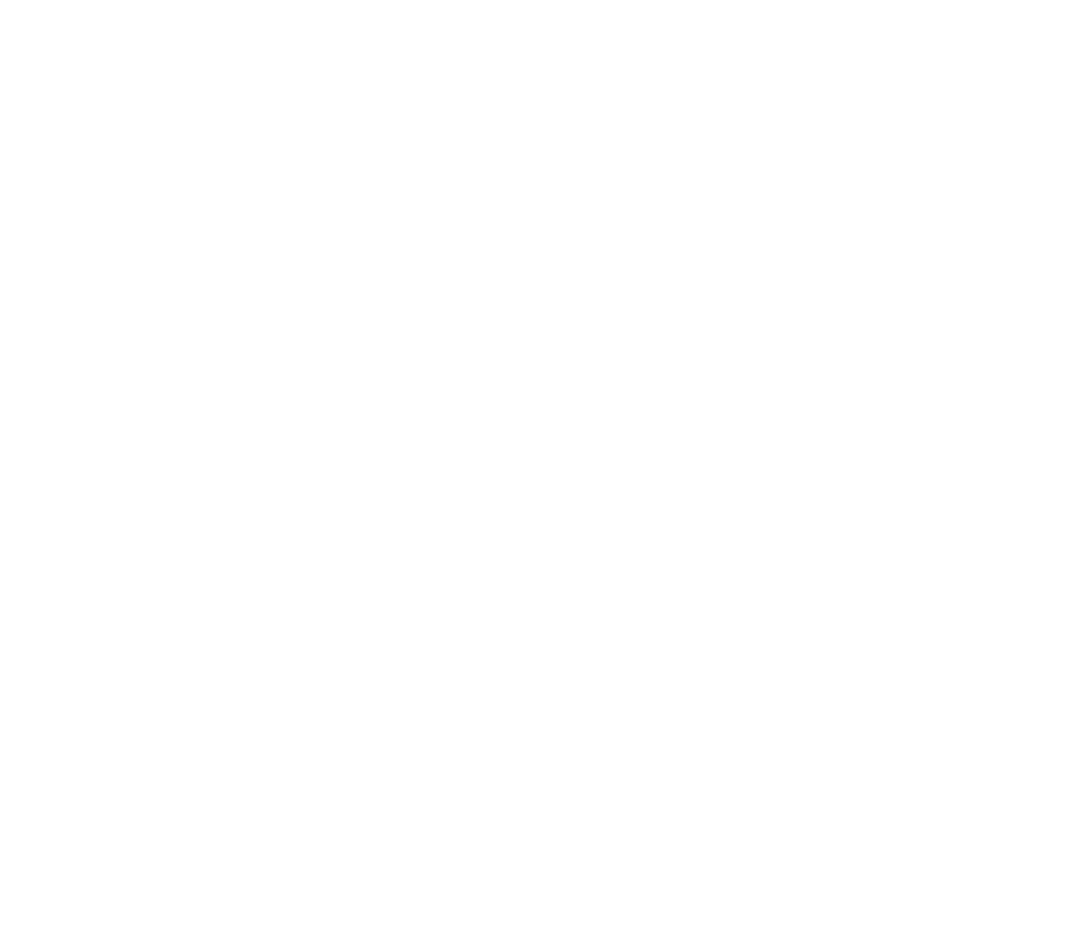
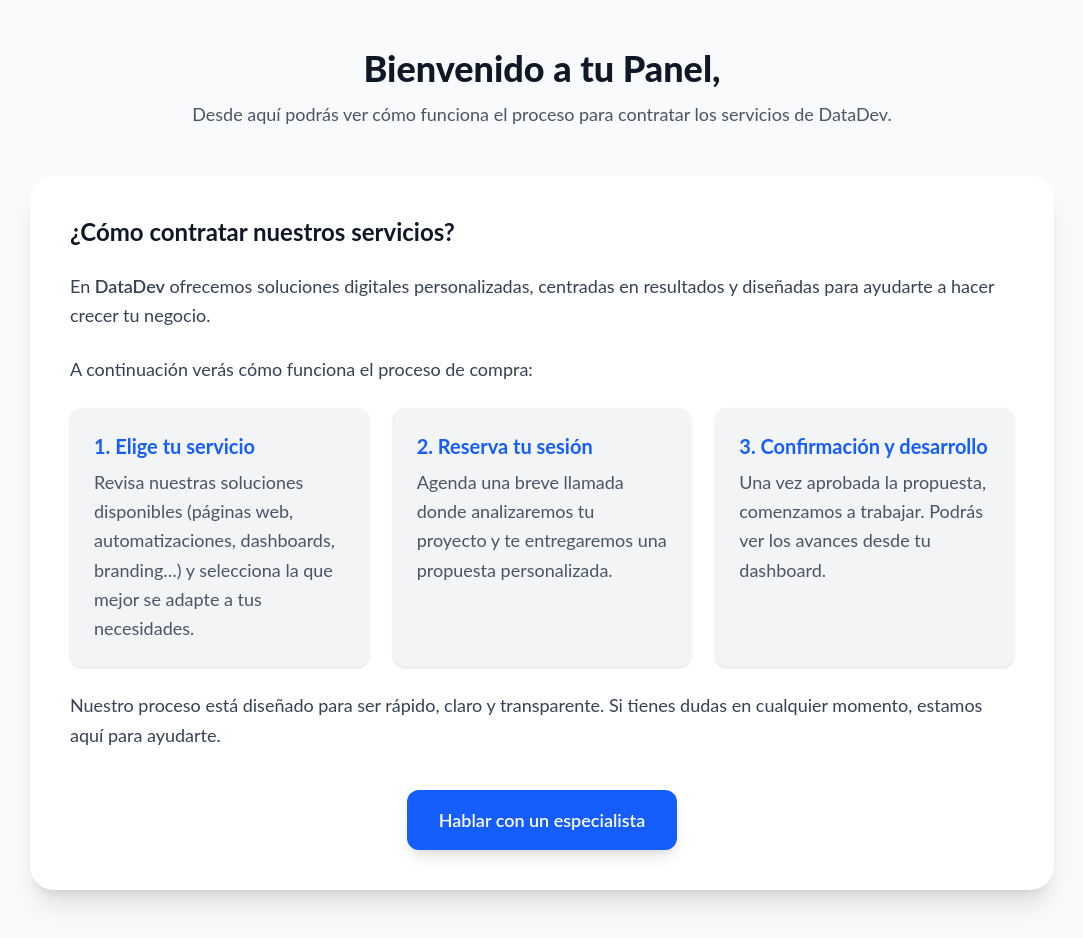
Before and after one commit to YedraN/datadev, a React (Vite) app in the folder frontend/: page /dashboard in a window 1280 px wide. Before the commit this address had no page. Shown: the whole page, without its empty margins (98-1181 px from the left). Before the commit the page ends 800 px from the top, so only its background shows below. Built offline with nearby package versions, Linux system fonts and the light colour scheme.

Commit message:
redirection to dashboard

```diff
--- a/frontend/src/App.tsx
+++ b/frontend/src/App.tsx
@@ -5,6 +5,7 @@
 import { ScrollSmoother } from "gsap/ScrollSmoother";
 import HomeScreen from "./screens/HomeScreen";
 import AuthScreen from "./screens/AuthScreen";
+import Dashboard from "./screens/Dashboard";
 
 gsap.registerPlugin(ScrollTrigger, ScrollSmoother);
 
@@ -14,6 +15,7 @@
       <Routes>
         <Route path="/" element={<HomeScreen />} />
         <Route path="/login" element={<AuthScreen />} />
+        <Route path="/dashboard" element={<Dashboard />} />
       </Routes>
     </BrowserRouter>
   );
--- a/frontend/src/main.tsx
+++ b/frontend/src/main.tsx
@@ -10,6 +10,9 @@
       clientId="cu3dP16KaJdElJxNKyaTjEPupeScht3p"
       authorizationParams={{
         redirect_uri: window.location.origin
+      }}
+      onRedirectCallback={(appState) => {
+        window.location.replace(appState?.returnTo || "/dashboard")
       }}>
       <App />
     </Auth0Provider>
--- /dev/null
+++ b/frontend/src/screens/Dashboard.tsx
@@ -0,0 +1,89 @@
+import { useAuth0 } from "@auth0/auth0-react";
+
+const Dashboard: React.FC = () => {
+  const { user } = useAuth0();
+
+  return (
+    <div className="min-h-screen bg-gray-50 px-6 py-12">
+      <div className="max-w-5xl mx-auto space-y-12">
+
+        {/* Header del Dashboard */}
+        <div className="text-center">
+          <h1 className="text-4xl font-extrabold text-gray-900">
+            Bienvenido a tu Panel, {user?.given_name || user?.name?.split(" ")[0]}
+          </h1>
+          <p className="mt-3 text-gray-600 text-lg">
+            Desde aquí podrás ver cómo funciona el proceso para contratar los servicios de DataDev.
+          </p>
+        </div>
+
+        {/* Caja principal */}
+        <div className="bg-white shadow-xl rounded-3xl p-10">
+
+          <h2 className="text-2xl font-bold mb-6 text-gray-900">
+            ¿Cómo contratar nuestros servicios?
+          </h2>
+
+          <div className="space-y-6 text-gray-700 leading-relaxed text-lg">
+
+            <p>
+              En <span className="font-semibold">DataDev</span> ofrecemos soluciones digitales personalizadas, centradas en
+              resultados y diseñadas para ayudarte a hacer crecer tu negocio.
+            </p>
+
+            <p>A continuación verás cómo funciona el proceso de compra:</p>
+
+            {/* Steps */}
+            <div className="grid md:grid-cols-3 gap-6 mt-6">
+
+              {/* Step 1 */}
+              <div className="bg-gray-100 rounded-xl p-6 shadow-sm hover:shadow-md transition">
+                <div className="text-blue-600 font-bold text-xl mb-2">1. Elige tu servicio</div>
+                <p className="text-gray-600">
+                  Revisa nuestras soluciones disponibles (páginas web, automatizaciones, dashboards, branding…)
+                  y selecciona la que mejor se adapte a tus necesidades.
+                </p>
+              </div>
+
+              {/* Step 2 */}
+              <div className="bg-gray-100 rounded-xl p-6 shadow-sm hover:shadow-md transition">
+                <div className="text-blue-600 font-bold text-xl mb-2">2. Reserva tu sesión</div>
+                <p className="text-gray-600">
+                  Agenda una breve llamada donde analizaremos tu proyecto y te entregaremos una propuesta personalizada.
+                </p>
+              </div>
+
+              {/* Step 3 */}
+              <div className="bg-gray-100 rounded-xl p-6 shadow-sm hover:shadow-md transition">
+                <div className="text-blue-600 font-bold text-xl mb-2">3. Confirmación y desarrollo</div>
+                <p className="text-gray-600">
+                  Una vez aprobada la propuesta, comenzamos a trabajar. Podrás ver los avances desde tu dashboard.
+                </p>
+              </div>
+
+            </div>
+
+            <p>
+              Nuestro proceso está diseñado para ser rápido, claro y transparente.
+              Si tienes dudas en cualquier momento, estamos aquí para ayudarte.
+            </p>
+          </div>
+
+          {/* CTA */}
+          <div className="mt-10 flex justify-center">
+            <a
+              href="/contact"
+              className="px-8 py-4 bg-blue-600 text-white font-semibold rounded-xl text-lg shadow-lg hover:bg-blue-700 transition"
+            >
+              Hablar con un especialista
+            </a>
+          </div>
+
+        </div>
+
+      </div>
+    </div>
+  );
+};
+
+export default Dashboard;
```
